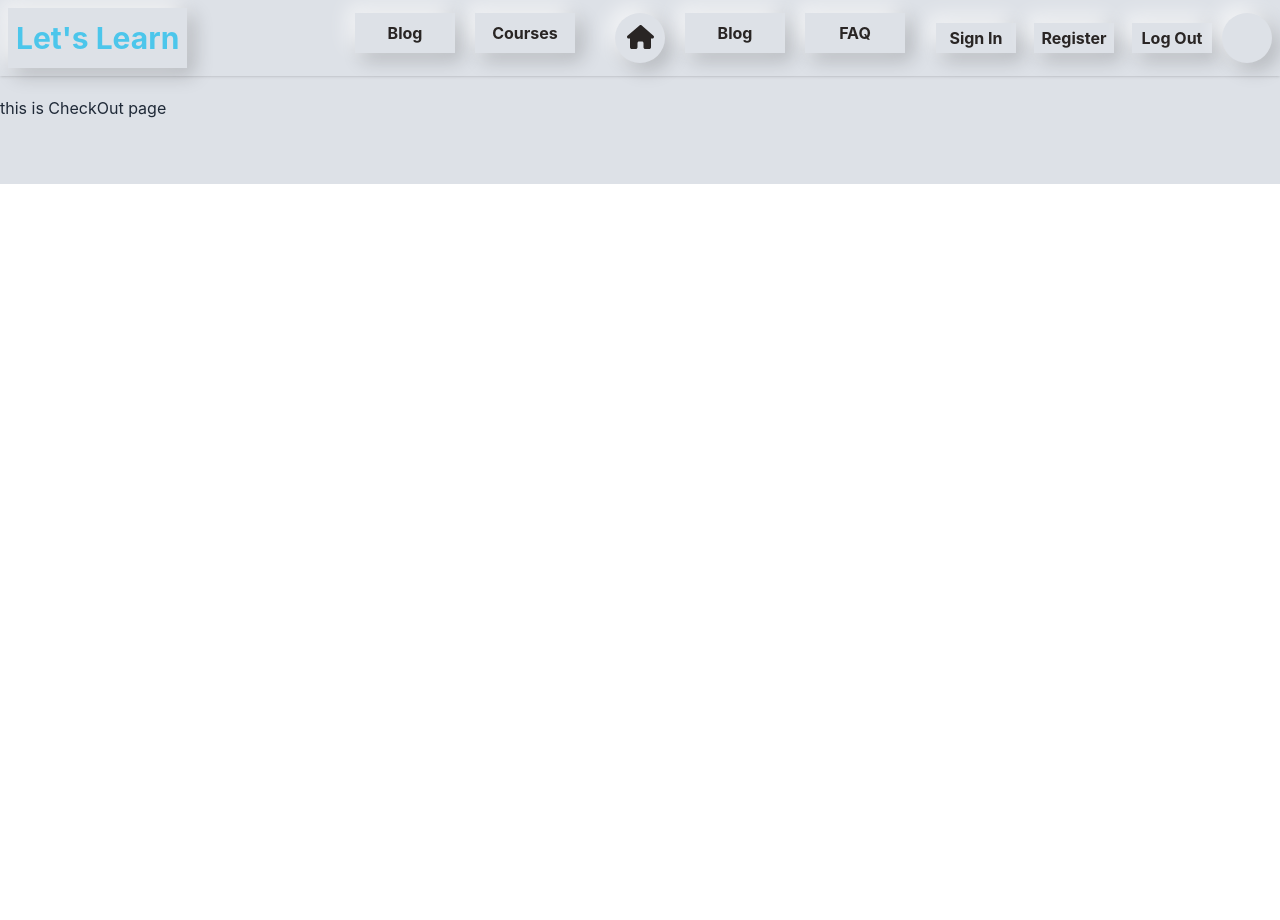
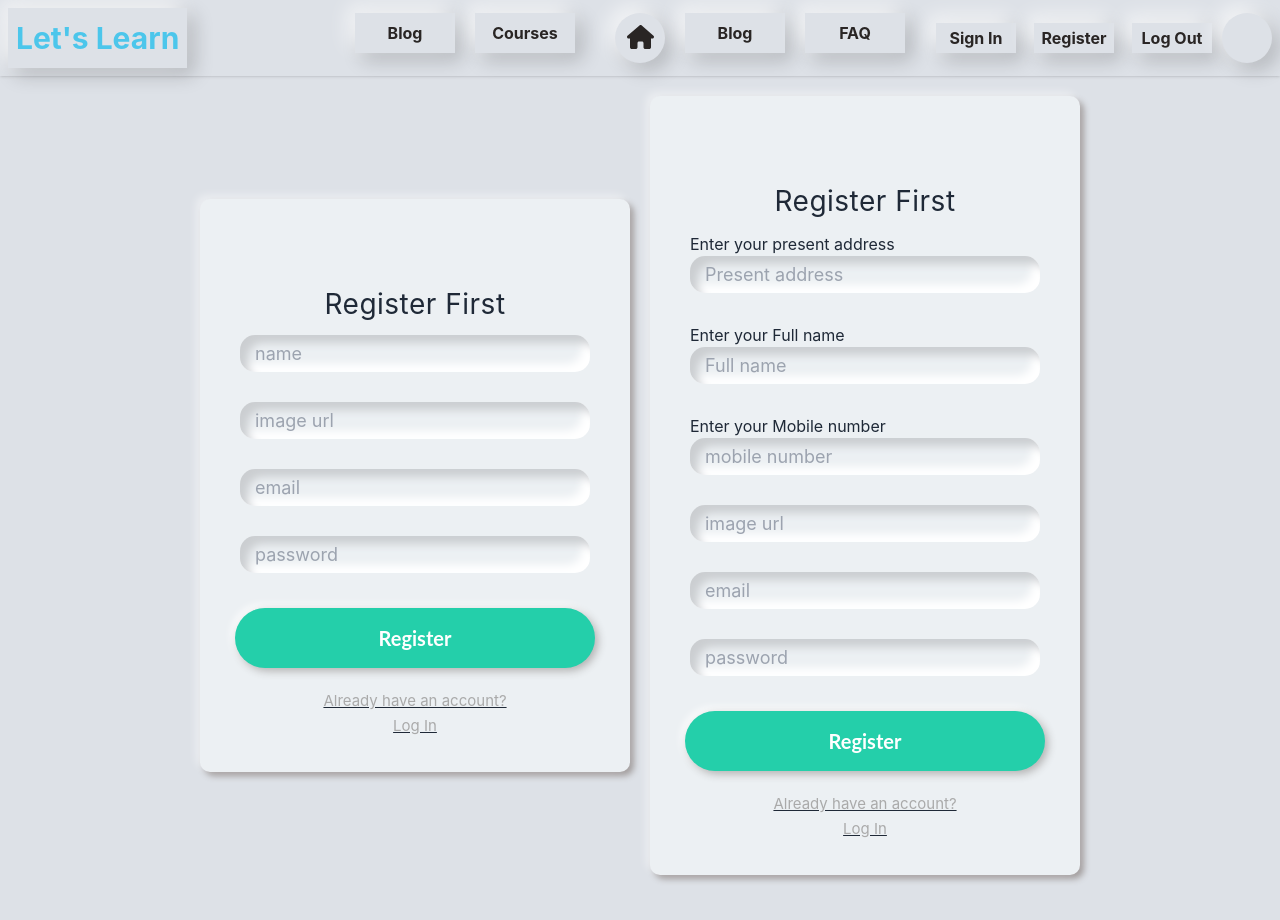
Before and after one commit to rahim4shanewaz/LETS-LEARN_Ecourse-selling-site, a React (Create React App) app: page /checkout in a window 1280 px wide. Shown: the top 920 px of the page. Before the commit the page ends 800 px from the top, so only its background shows below. Built offline with nearby package versions, Linux system fonts and the light colour scheme.

Commit message:
router setup

```diff
--- a/src/components/checkOut/CheckOut.css
+++ b/src/components/checkOut/CheckOut.css
@@ -0,0 +1,67 @@
+.login-div1 {
+    width:430px;
+
+    padding: 60px 35px 35px 35px;
+    border-radius: 10px;
+    background: #ecf0f3;
+    box-shadow: -4px -4px 8px #ffffff73, 4px 4px 6px rgb(163, 158, 158);
+
+  }
+
+  .title {
+    text-align: center;
+    font-size: 28px;
+    padding-top: 24px;
+    letter-spacing: 0.5px;
+  }
+
+  .fields1 {
+    width: 100%;
+    padding: 10px 5px 5px 5px;
+  }
+  .fields1 input {
+    border: none;
+    outline:none;
+    background: none;
+    font-size: 18px;
+    color: #555;
+    padding:5px 5px 5px 5px;
+    margin-left: 10px;
+  }
+  .username, .password {
+    margin-bottom: 30px;
+    border-radius: 15px;
+    box-shadow: inset 8px 8px 8px #cbced1,
+                inset -8px -8px 8px #ffffff;
+  }
+  /* .fields svg {
+    height: 22px;
+    margin:0 10px -3px 25px;
+  } */
+  .signin-button {
+    outline: none;
+    border:none;
+    cursor: pointer;
+    width:100%;
+    height: 60px;
+    border-radius: 30px;
+    font-size: 20px;
+    font-weight: 700;
+    font-family: 'Lato', sans-serif;
+    color:#fff;
+    text-align: center;
+    background: #24cfaa;
+    box-shadow: 3px 3px 8px #b1b1b1,
+                -3px -3px 8px #ffffff;
+    transition: 0.5s;
+  }
+  .signin-button:hover {
+    background:#2fdbb6;
+  }
+  .signin-button:active {
+    background:#1da88a;
+  }
+  .link {
+    padding-top: 20px;
+    text-align: center;
+  }
--- a/src/components/checkOut/CheckOut.js
+++ b/src/components/checkOut/CheckOut.js
@@ -3,8 +3,50 @@ import './CheckOut.css'
 
 const CheckOut = () => {
     return (
-        <div>
-            this is CheckOut page
+        <div className='flex gap-5 justify-center items-center'>
+
+            <div class="login-div1">
+
+                <div class="title">Register First</div>
+
+                <div class="fields1">
+                    <div class="username">
+
+                        <input type="text" class="user-input" placeholder="name" />
+                        </div>
+                    <div class="username"><input type="text" class="user-input" placeholder="image url" /></div>
+                    <div class="username"><input type="email" class="user-input" placeholder="email" /></div>
+                    <div class="password"><input type="password" class="pass-input" placeholder="password" /></div>
+                </div>
+                <button class="signin-button">Register</button>
+                <div class="link">
+                    <a href="#">Already have an account? </a> <br /> <a href="#">Log In</a>
+                </div>
+             </div>
+
+
+
+
+             <div class="login-div1">
+
+                <div class="title">Register First</div>
+
+                <div class="fields1">
+                <p>Enter your present address</p>
+                    <div class="username"><input type="text" class="user-input" placeholder="Present address" /></div>
+                    <p>Enter your Full name</p>
+                    <div class="username"><input type="text" class="user-input" placeholder="Full name" /></div>
+                    <p>Enter your Mobile number</p>
+                    <div class="username"><input type="text" class="user-input" placeholder="mobile number" /></div>
+                    <div class="username"><input type="text" class="user-input" placeholder="image url" /></div>
+                    <div class="username"><input type="email" class="user-input" placeholder="email" /></div>
+                    <div class="password"><input type="password" class="pass-input" placeholder="password" /></div>
+                </div>
+                <button class="signin-button">Register</button>
+                <div class="link">
+                    <a href="#">Already have an account? </a> <br /> <a href="#">Log In</a>
+                </div>
+             </div>
 
         </div>
     );
--- a/src/components/notFound/NotFoundPage.js
+++ b/src/components/notFound/NotFoundPage.js
@@ -1,4 +1,5 @@
 import React from 'react';
+import { NavLink } from 'react-router-dom';
 import './NotFoundPage.css'
 
 const NotFoundPage = () => {
@@ -8,6 +9,9 @@ const NotFoundPage = () => {
          <h1 className='text-6xl font-bold text-red-600'> 404 </h1>
          <h1 className='text-3xl'>Opps !!</h1>
          <h1 className='text-2xl'>This Page Not Found</h1>
+         <div className='m-5'>
+         <NavLink className={'hover:bg-white hover:text-black'} to='/'><button>Go Back to our website</button></NavLink>
+         </div>
 
         </div>
      </div>
```
